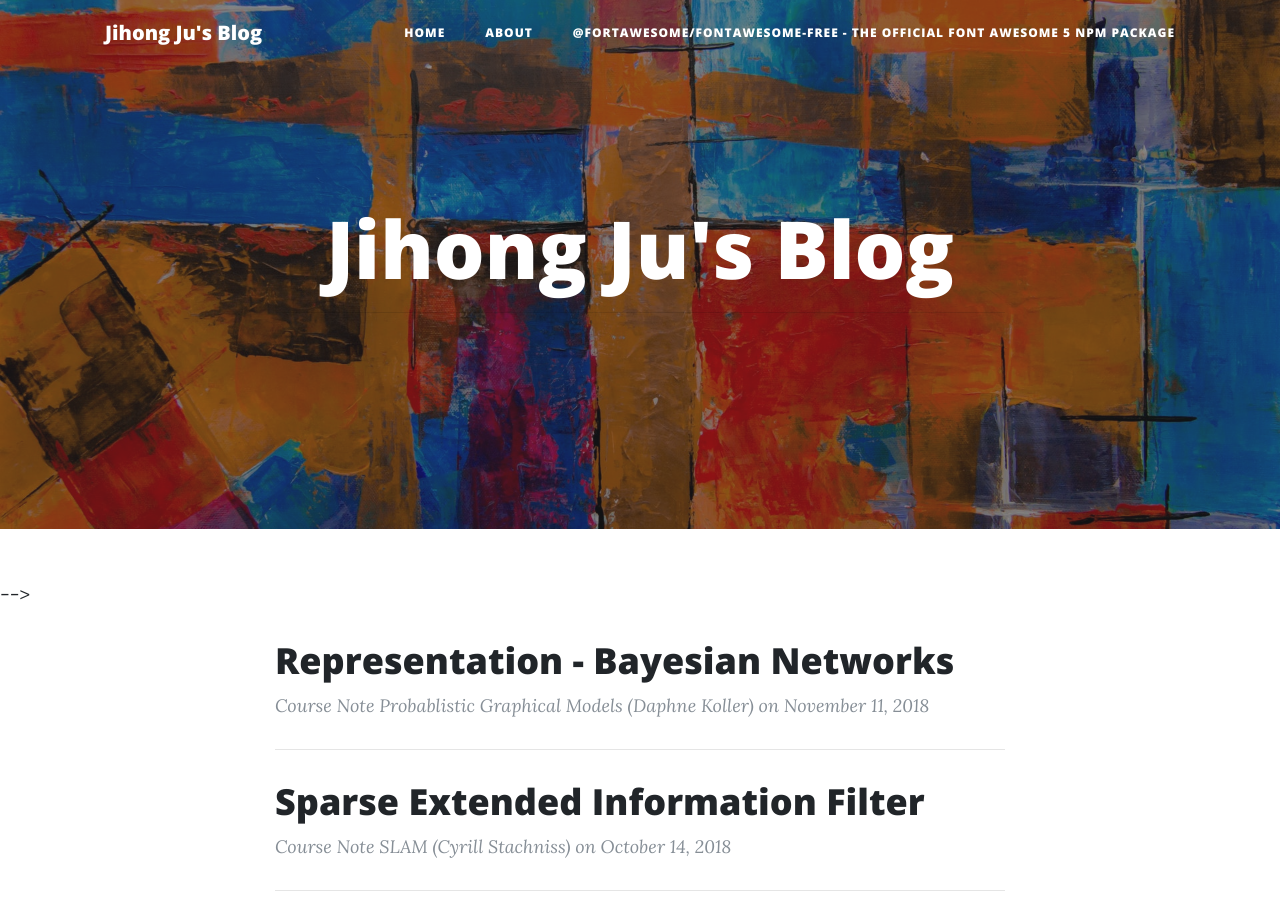
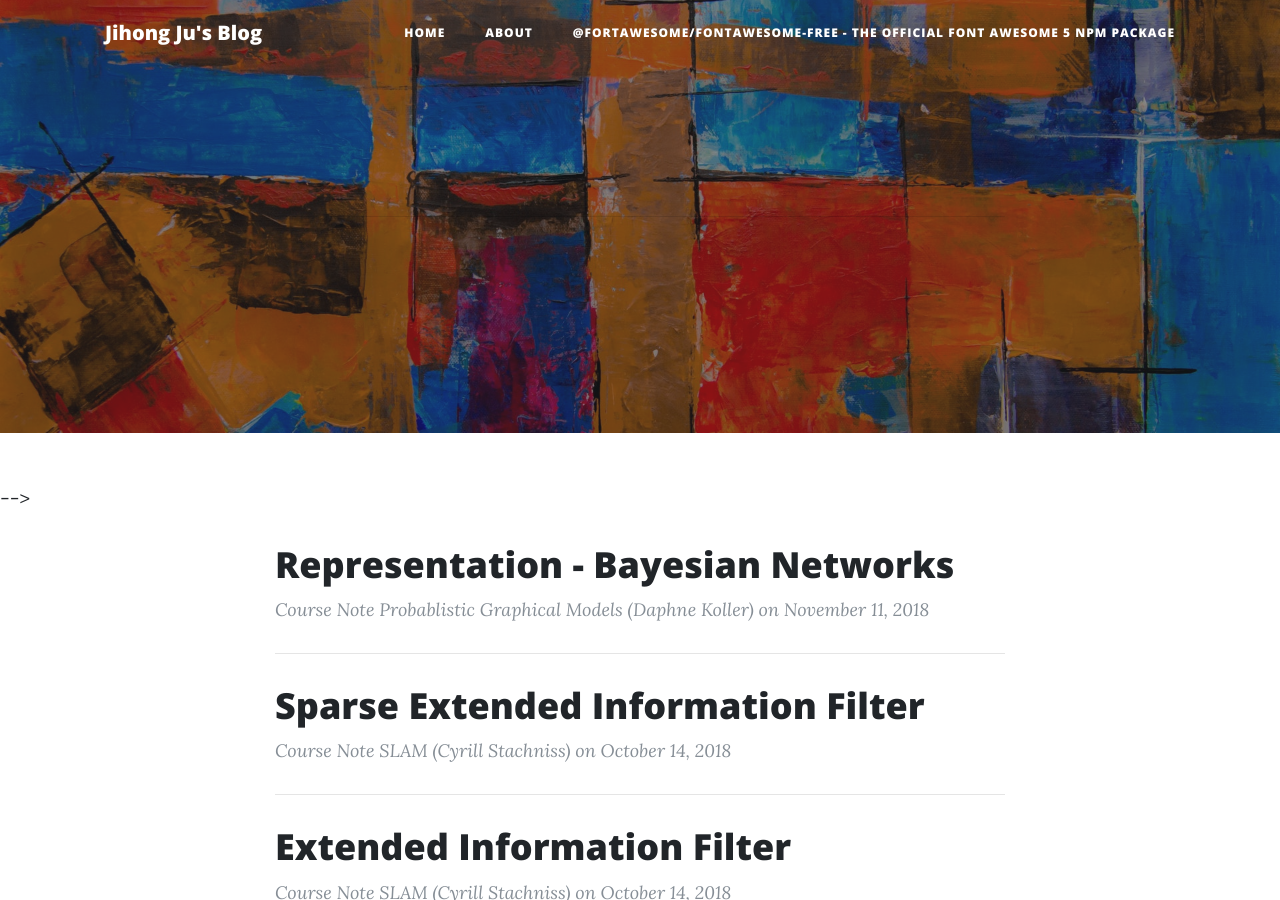
Before and after one commit to JihongJu/jihongju.github.io, a Jekyll site: the page built from index.html, in a window 1280 px wide and 900 px high. Built offline with Jekyll 4.4.1, drawn with Linux system fonts in a browser that asks for light colours; the list of posts is cut into pages by our own code.

Commit message:
No big Jihong Ju's Blog on Home page

```diff
--- a/_layouts/page.html
+++ b/_layouts/page.html
@@ -8,7 +8,7 @@
   <div class="row">
     <div class="col-lg-8 col-md-10 mx-auto">
       <div class="site-heading">
-        <h1>{% if page.title %}{{ page.title }}{% else %}{{ site.title }}{% endif %}</h1>
+        <h1>{% if page.title %}{{ page.title }}{% endif %}</h1>
         <hr class="small">
         <span class="subheading">{{ page.description }}</span>
       </div>
```
